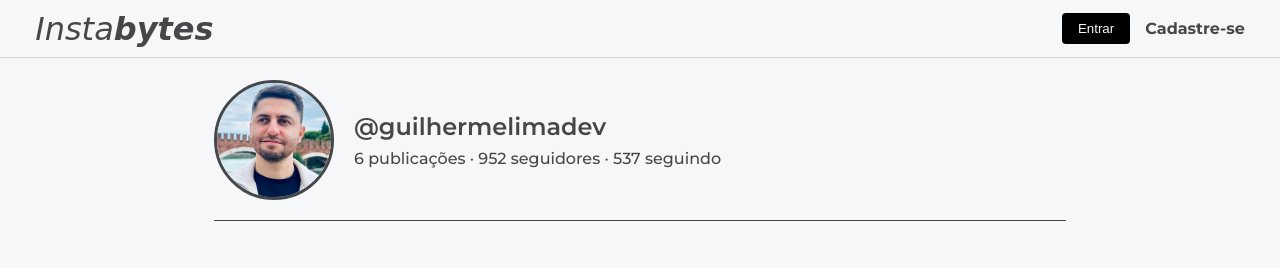
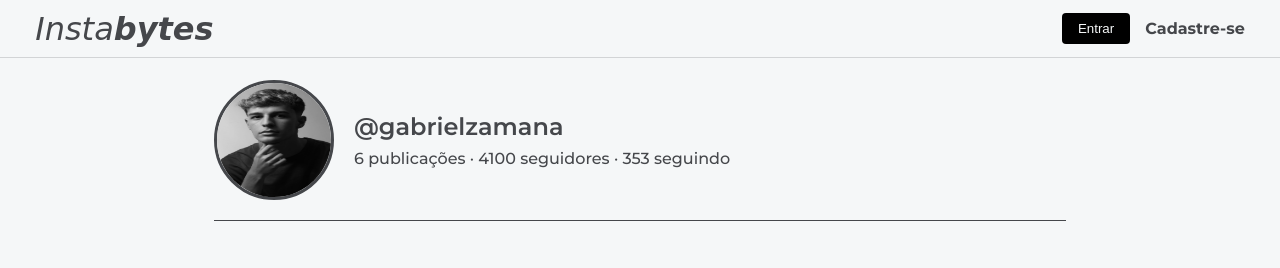
Before and after one commit to GZamana/ProjetoServidorFrontEnd, a website built with Parcel: page index.html in a window 1280 px wide. Built offline with nearby package versions, Linux system fonts and the light colour scheme; no server answers; a web font is replaced by a local one.

Commit message:
Meu código Front

```diff
--- a/index.html
+++ b/index.html
@@ -23,10 +23,10 @@
 
     <main class="profile-container">
         <section class="profile-header">
-            <img src="photos/gui.jpeg" alt="Foto de perfil de Guilherme Lima, um desenvolvedor apaixonado por viagens." class="profile-pic" />
+            <img src="photos/rosto.jpg" alt="Foto de perfil de Gabriel Zamana, um desenvolvedor apaixonado por viagens." class="profile-pic" />
             <div class="profile-info">
-                <h1>@guilhermelimadev</h1>
-                <p>6 publicações · 952 seguidores · 537 seguindo</p>
+                <h1>@gabrielzamana</h1>
+                <p>6 publicações · 4100 seguidores · 353 seguindo</p>
             </div>
         </section>
 
```
Also changed, not shown: photos/rosto.jpg (added).
